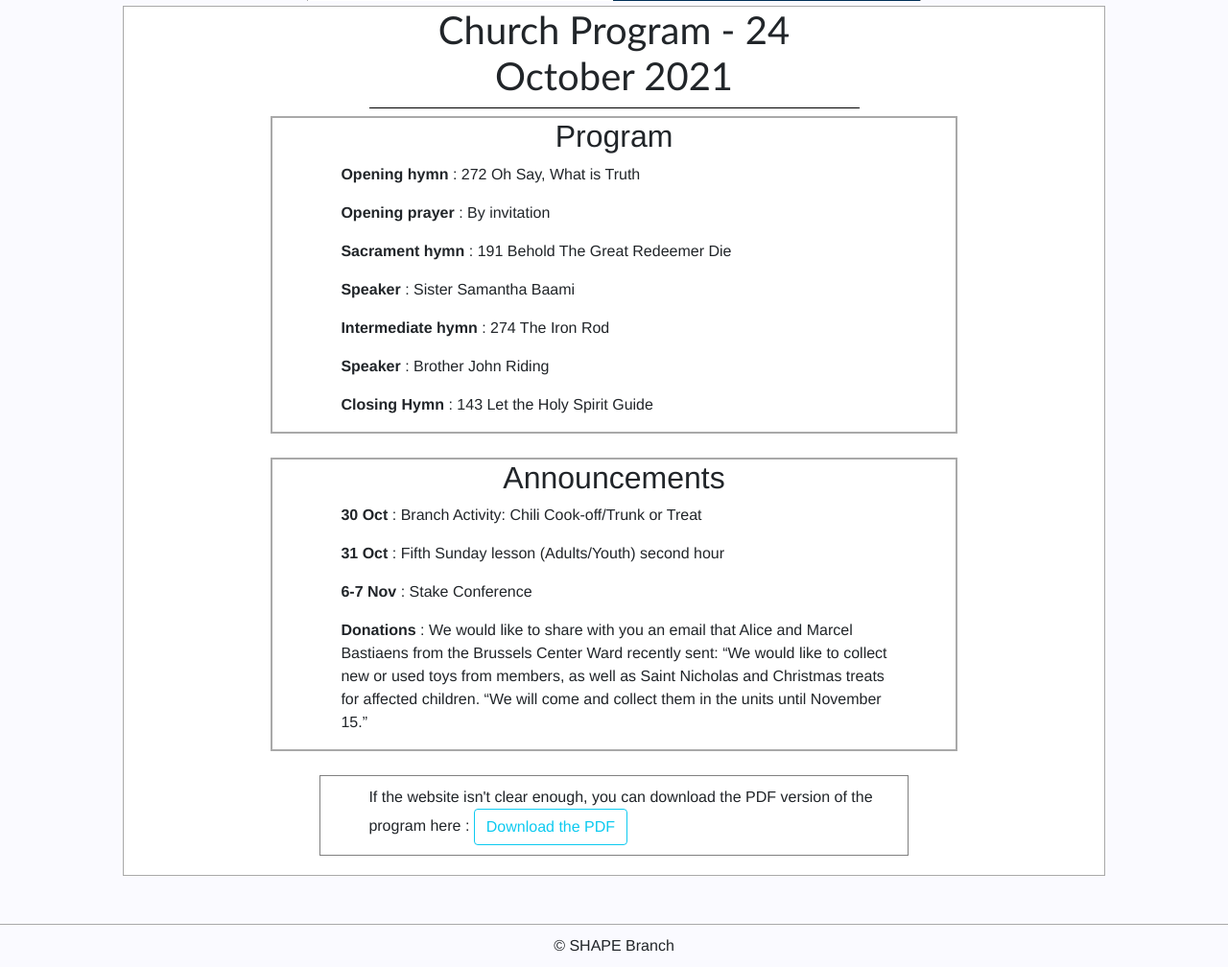
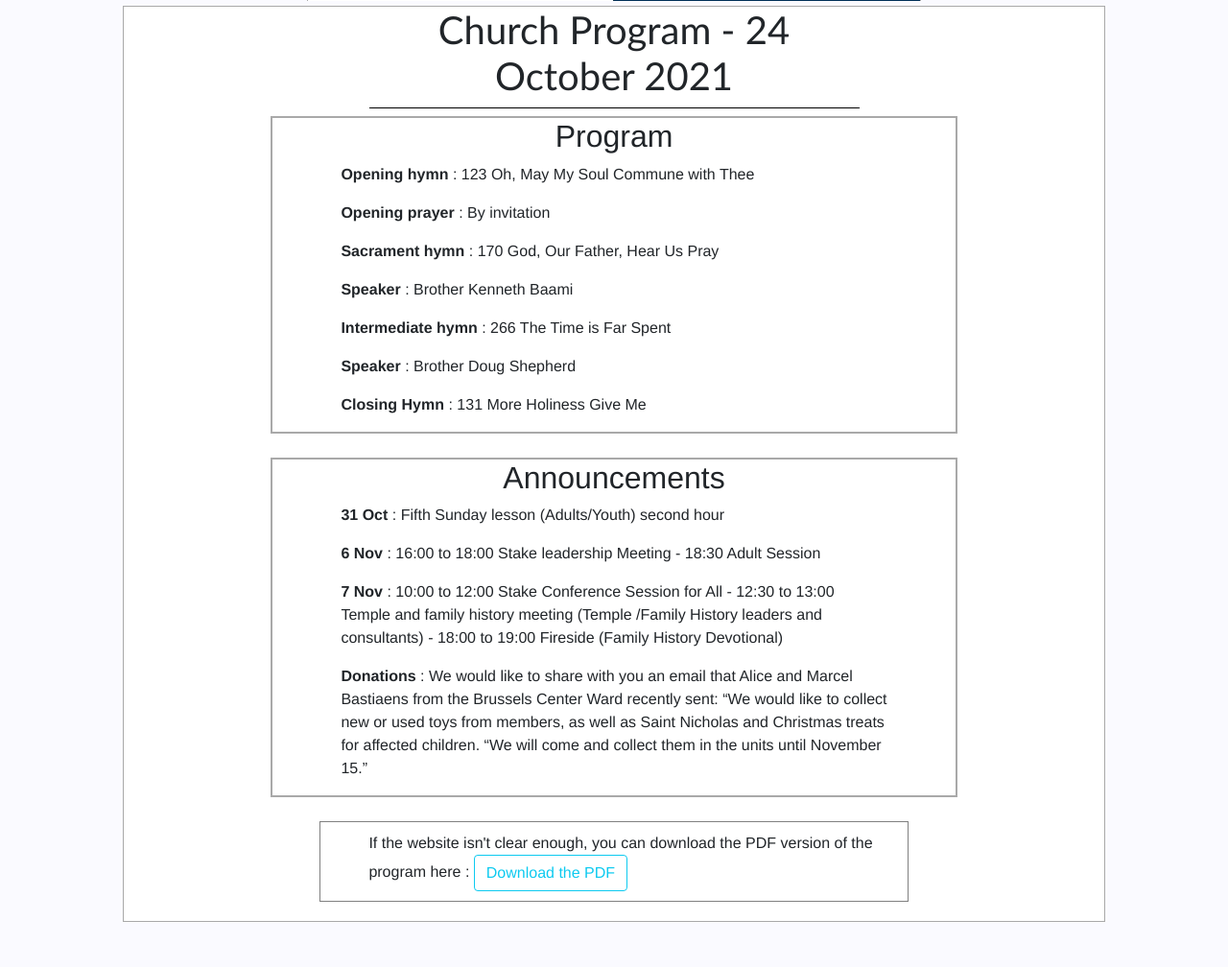
Before and after one commit to Shapeprogram/program, a PHP site: page / in a window 1280 px wide. Shown: the part 264-1272 px from the top of the page at 96% size. Run offline with PHP 8.4, Linux system fonts and the light colour scheme.

Commit message:
Add files via upload

```diff
--- a/index.php
+++ b/index.php
@@ -9,28 +9,28 @@ if(file_exists($head))
     <h1>Church Program - 24 October 2021</h1>
     <div class="program">
         <h2>Program</h2>
-        <p><strong>Opening hymn </strong>: 272 Oh Say, What is Truth</p>
+        <p><strong>Opening hymn </strong>: 123 Oh, May My Soul Commune with Thee</p>
 
         <p><strong>Opening prayer </strong> : By invitation</p>
 
-        <p><strong>Sacrament hymn </strong>: 191 Behold The Great Redeemer Die</p>
+        <p><strong>Sacrament hymn </strong>: 170 God, Our Father, Hear Us Pray</p>
 
-        <p><strong>Speaker </strong>: Sister Samantha Baami</p>
+        <p><strong>Speaker </strong>: Brother Kenneth Baami</p>
 
-        <p><strong>Intermediate hymn </strong>: 274 The Iron Rod</p>
+        <p><strong>Intermediate hymn </strong>: 266 The Time is Far Spent</p>
 
-        <p><strong>Speaker </strong>: Brother John Riding</p>
+        <p><strong>Speaker </strong>: Brother Doug Shepherd</p>
 
-        <p><strong>Closing Hymn </strong>: 143 Let the Holy Spirit Guide</p>
+        <p><strong>Closing Hymn </strong>: 131 More Holiness Give Me</p>
     </div>
 
     <div class="program">
         <h2>Announcements</h2>
-        <p><strong>30 Oct </strong>: Branch Activity: Chili Cook-off/Trunk or Treat</p>
-
         <p><strong>31 Oct </strong>: Fifth Sunday lesson (Adults/Youth) second hour</p>
 
-        <p><strong>6-7 Nov </strong>: Stake Conference</p>
+        <p><strong>6 Nov </strong>: 16:00 to 18:00 Stake leadership Meeting - 18:30 Adult Session</p>
+
+        <p><strong>7 Nov </strong>: 10:00 to 12:00 Stake Conference Session for All - 12:30 to 13:00 Temple and family history meeting (Temple /Family History leaders and consultants) - 18:00 to 19:00 Fireside (Family History Devotional)</p>
 
         <p><strong>Donations </strong>: We would like to share with you an email that Alice and Marcel Bastiaens from the Brussels Center Ward recently sent:
             “We would like to collect new or used toys from members, as well as Saint Nicholas and Christmas treats for affected children. “We will come and collect them in the units until November 15.”
```
